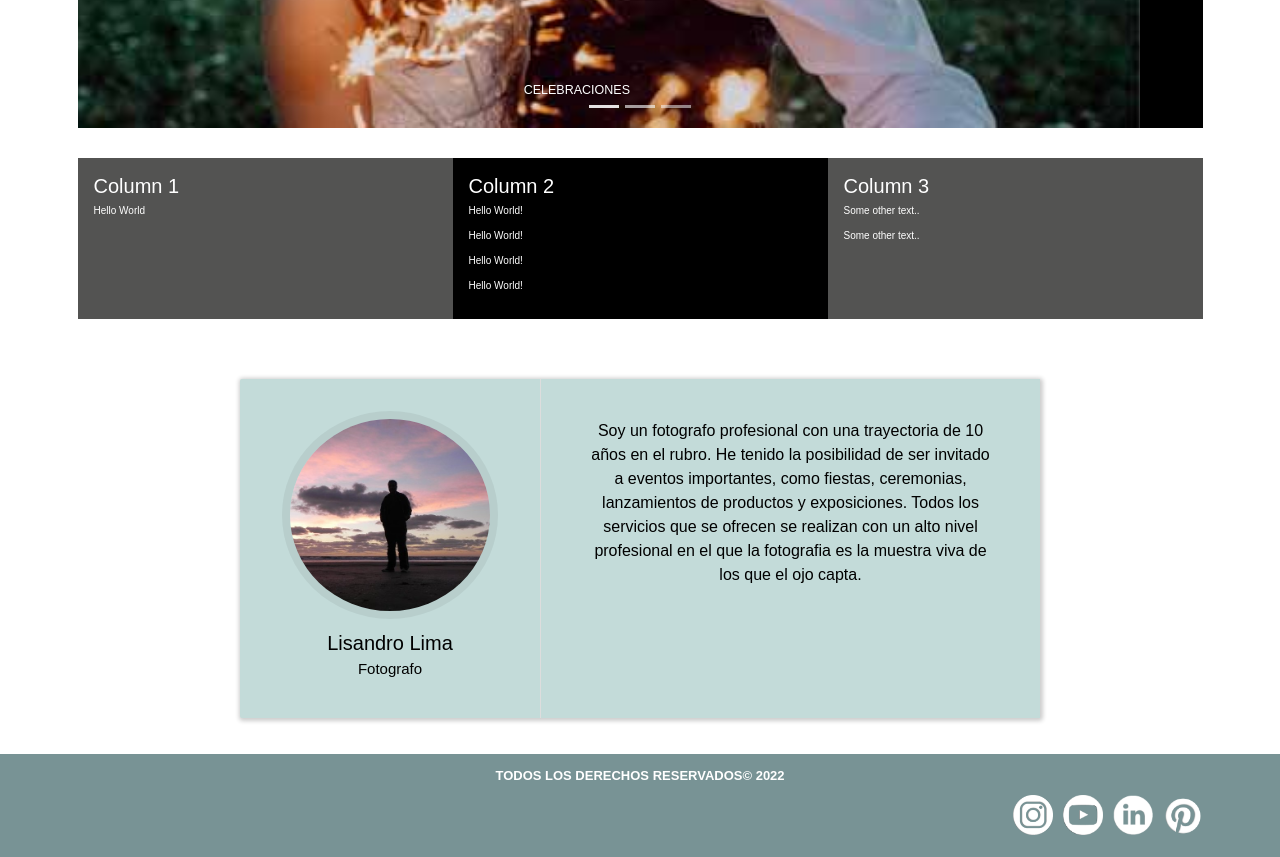
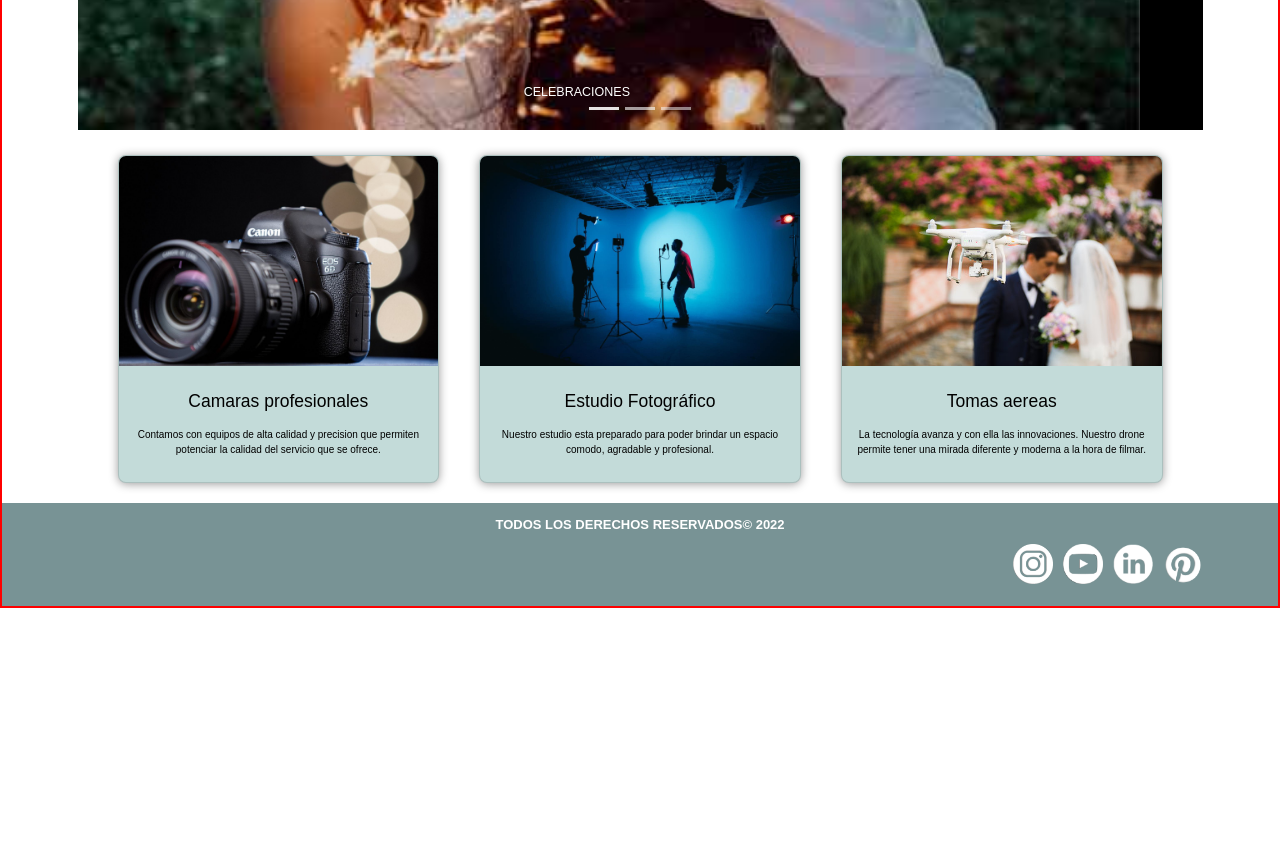
Before and after one commit to lisandrolima/proyecto_desarrolloweb, a website: page index.html in a window 1280 px wide. Shown: the part 520-1377 px from the top of the page. After the commit the page ends 1128 px from the top, so only its background shows below. Drawn offline with nearby package versions, Linux system fonts and the light colour scheme.

Commit message:
Agregue tarjetas al home

```diff
--- a/index.html
+++ b/index.html
@@ -95,51 +95,44 @@
       </button>
     </div>
 
-
-    <div class="container my-5">
-      <div class="col-container">
-        <div class="col" style="background:#535352">
-          <h2>Column 1</h2>
-          <p>Hello World</p>
+    <div class="containerCard container">
+      <div class="card">
+        <figure>
+          <img src="./assets/image/recurso1.jpg" alt="">
+        </figure>
+        <div class="content">
+          <h3>Camaras profesionales</h3>
+          <p>
+            Contamos con equipos de alta calidad y precision
+            que permiten potenciar la calidad del servicio que se ofrece.
+          </p>
         </div>
-
-        <div class="col" style="background: black">
-          <h2>Column 2</h2>
-          <p>Hello World!</p>
-          <p>Hello World!</p>
-          <p>Hello World!</p>
-          <p>Hello World!</p>
+      </div>
+      <div class="card">
+        <figure>
+          <img src="./assets/image/recurso2.jpg" alt="">
+        </figure>
+        <div class="content">
+          <h3>Estudio Fotográfico</h3>
+          <p>
+            Nuestro estudio esta preparado para poder brindar
+            un espacio comodo, agradable y profesional.
+          </p>
         </div>
-
-        <div class="col" style="background:#535352">
-          <h2>Column 3</h2>
-          <p>Some other text..</p>
-          <p>Some other text..</p>
+      </div>
+      <div class="card">
+        <figure>
+          <img src="./assets/image/recurso3.jpg" alt="">
+        </figure>
+        <div class="content">
+          <h3>Tomas aereas</h3>
+          <p>
+            La tecnología avanza y con ella las innovaciones.
+            Nuestro drone permite tener una mirada diferente y moderna a la hora de filmar.
+          </p>
         </div>
       </div>
     </div>
-
-    <div class="containerBox container my-2">
-      <div class="card-container">
-        <div class="headerCard">
-          <a href="#">
-            <img src="./assets/image/amanecer.jpg" style="width: 200px;" alt="">
-          </a>
-          <h2>Lisandro Lima</h2>
-          <h4>Fotografo</h4>
-        </div>
-        <div class="descriptionCard">
-          <P>
-            Soy un fotografo profesional con una trayectoria de 10 años en el rubro.
-            He tenido la posibilidad de ser invitado a eventos importantes, como fiestas, ceremonias,
-            lanzamientos de productos y exposiciones.
-            Todos los servicios que se ofrecen se realizan con un alto nivel profesional en el que
-            la fotografia es la muestra viva de los que el ojo capta.
-          </P>
-        </div>
-      </div>
-    </div>
-
 
   </main>
 
--- a/sass/misc/_normalize.scss
+++ b/sass/misc/_normalize.scss
@@ -16,17 +16,11 @@ body {
     min-height: 100vh;
     color: $secondary;
     font-family: $font-primary;
-    // background-color: #FAFDD6;
     display: grid;
     grid-template-rows: auto 1fr auto;
+    border: 2px solid red;
 }
 
 ul {
      list-style-type: none;
 }
-
-// a {
-//     text-decoration: none;
-//     color: $secondary;
-//     display: inline-block;
-// }
--- a/sass/views/_about.scss
+++ b/sass/views/_about.scss
@@ -1,103 +1,116 @@
 /* Atributos de la seccion ABOUT */
-// .sectionAbout {
-//     margin: 5rem auto;
-//     width: 100%;
-//     min-height: 100vh;
-//     border: 2px solid #8d4428;
-//     display: inline-block;
+.containerBox{
+    display: flex;
+    align-items: center;
+    justify-content: center;
+    height: 45vh;
+    padding: 0 2rem;
+}
 
-//     .content-section{
-//         float: left;
-//         width: 55%;
+.cardContainer{
+    display: flex;
+    width: 80rem;
+    height: auto;
+    font-size: $text-lg;
+    color: #000;
+    background: #C3DBD9;
+    border-radius: 2px;
+    box-shadow: 1px 1px 4px 2px rgba(0,0,0, .2);
+}
 
-//         .title {
-//             font-size: 3em;
-//             color: $principal;
-//         }
+.headerCard{
+    border-right: 1px solid #ddd;
+}
 
-//         .content>h3 {
-//             margin-top: 1rem;
-//             font-size: $text-lg;
-//             color: $principal;
-//         }
+.descriptionCard{
+    background: #C3DBD9;
+}
 
-//         .content>p {
-//             margin-top: 0.5rem;
-//             font-size: $text-md;
-//             line-height: 1.5;
-//             color: $principal;
-//             text-align: justify;
-//             padding-right: 1rem;
-//         }
-//     }
+.headerCard, .descriptionCard{
+    padding: 2rem;
+    text-align: center;
+}
 
-//     .image-section {
-//         float: right;
-//         width: 40%;
-//     }
+.headerCard a{
+    position: relative;
+    display: block;
+}
 
-//     .image-section img{
-//         width: 80%;
-//         height: auto;
-//         box-shadow: -1rem .5rem 1rem gray;
-//     }
-// }
+.headerCard img{
+    border-radius: 50%;
+    box-shadow: 0 0 0 8px rgba(0,0,0, .06);
+    margin: 2rem 3rem;
+    transition: .2s;
+}
 
-// @media screen and (max-width: 576px){
-//     .sectionAbout {
-//         flex-direction: column;
-//         justify-content: center;
-//         min-height: auto;
+.headerCard a:hover img{
+    box-shadow: 0 0 0 12px rgba(0,0,0, .01);
+}
 
-//         .content-section{
-//             float: none;
-//             width: 80%;
-//             display: block;
-//             margin: auto;
+.headerCard h2{
+    color: #000;
+}
 
-//             .title {
-//                 text-align: center;
-//             }
+.headerCard h4{
+    margin-bottom: 2rem;
+}
 
-//             .content {
-//                 text-align: justify;
-//             }
-//         }
+.descriptionCard{
+    position: relative;
+}
 
-//         .image-section {
-//             float: none;
-//             width: 70%;
-//             margin: auto;
-//         }
-//     }
-// }
+.descriptionCard p{
+    margin: 2rem 3rem;
+}
 
-// @media screen and (max-width: 480px){
-//     .sectionAbout {
-//         flex-direction: column;
-//         justify-content: center;
-//         min-height: auto;
+@media (max-width: 480px){
+    .containerBox{
+        display: flex;
+        flex-flow: wrap;
+        transform: scale(0.8);
+    }
 
-//         .content-section{
-//             float: none;
-//             width: 60%;
-//             display: block;
-//             margin: auto;
+    .card-container{
+        display: block;
+        width: 50rem;
+    }
 
-//             .title {
-//                 text-align: center;
-//             }
+    .headerCard{
+        padding: 2rem 2rem .5rem 2rem;
+    }
 
-//             .content {
-//                 text-align: justify;
-//             }
-//         }
+    .descriptionCard{
+        padding: 0.5rem 2rem 2rem 2rem;
+        background: transparent;
+    }
 
-//         .image-section {
-//             float: none;
-//             width: 60%;
-//             display: block;
-//             margin: auto;
-//         }
-//     }
-// }
+    .headerCard h4{
+        margin: 0;
+    }
+
+}
+@media screen and (max-width: 320px) {
+    .containerBox{
+        display: flex;
+        flex-flow: wrap;
+        transform: scale(0.8);
+    }
+
+    .card-container{
+        display: block;
+        width: 50rem;
+    }
+
+    .headerCard{
+        padding: 2rem 2rem .5rem 2rem;
+    }
+
+    .descriptionCard{
+        padding: 0.5rem 2rem 2rem 2rem;
+        background: transparent;
+    }
+
+    .headerCard h4{
+        margin: 0;
+    }
+}
--- a/sass/views/_gallery.scss
+++ b/sass/views/_gallery.scss
@@ -1,7 +1,3 @@
-.heading span {
-	display: block;
-}
-
 .gallery {
 	display: flex;
 	flex-wrap: wrap;
@@ -39,16 +35,3 @@
 		margin: 0;
 	}
 }
-
-
-    // a {
-    //     display: block;
-    //     position: relative;
-    //     overflow: hidden;
-    //     box-shadow: 0 0 6px rgba(0, 0, 0, .5);
-    // }
-
-    // a:hover img{
-    //     filter: blur(2px);
-    //     transform: rotate(10deg) scale(1.3);
-    // }
--- a/sass/views/_home.scss
+++ b/sass/views/_home.scss
@@ -1,106 +1,55 @@
-.col-container {
-    display: table;
+.containerCard{
     width: 100%;
-}
-.col {
-    display: table-cell;
-    padding: 16px;
-}
+    display: flex;
+    max-width: 110rem;
 
-@media only screen and (max-width: 480px) {
-    .col {
-      display: block;
-      width: 100%;
+    .card{
+        width: 100%;
+        margin: 2rem;
+        border-radius: .8rem;
+        overflow: hidden;
+        background: #C3DBD9;
+        box-shadow: 0px .1rem 1rem rgba(0,0,0, .4);
+        cursor: pointer;
+        transition: all 400ms ease;
+
+        &:hover{
+            box-shadow: .5rem .5rem 2rem rgba(0,0,0, .6);;
+            transform: translateY(-3%);
+        }
+        img{
+            width: 100%;
+            height: 21rem;
+        }
+        .content{
+            padding: 1.5rem;
+            text-align: center;
+
+            h3{
+                color: #000;
+                font-weight: 400;
+                margin-bottom: 1.5rem;
+            }
+            p{
+                color: #000;
+                line-height: 1.5;
+            }
+        }
     }
 }
 
-.containerBox{
-    display: flex;
-    align-items: center;
-    justify-content: center;
-    height: 50vh;
-    padding: 0 2rem;
+@media screen and (max-width: 480px) {
+    .containerCard{
+        display: flex;
+        flex-flow: wrap;
+        transform: scale(1);
+    }
 }
 
-.card-container{
-    display: flex;
-    width: 80rem;
-    height: auto;
-    font-size: $text-lg;
-    color: #000;
-    background: #C3DBD9;
-    border-radius: 2px;
-    box-shadow: 1px 1px 4px 2px rgba(0,0,0, .2);
+@media screen and (max-width: 320px) {
+    .containerCard{
+        display: flex;
+        flex-flow: wrap;
+        transform: scale(1);
+    }
 }
-
-.headerCard{
-    border-right: 1px solid #ddd;
-}
-
-.descriptionCard{
-    background: #C3DBD9;
-}
-
-.headerCard, .descriptionCard{
-    padding: 2rem;
-    text-align: center;
-}
-
-.headerCard a{
-    position: relative;
-    display: block;
-}
-
-.headerCard img{
-    border-radius: 50%;
-    box-shadow: 0 0 0 8px rgba(0,0,0, .06);
-    margin: 2rem 3rem;
-    transition: .2s;
-}
-
-.headerCard a:hover img{
-    box-shadow: 0 0 0 12px rgba(0,0,0, .01);
-}
-
-.headerCard h2{
-    color: #000;
-}
-
-.headerCard h4{
-    margin-bottom: 2rem;
-}
-
-.descriptionCard{
-    position: relative;
-}
-
-.descriptionCard p{
-    margin: 2rem 3rem;
-}
-
-@media (max-width: 480px){
-    .containerBox{
-        height: 60vh;
-    }
-
-    .card-container{
-        display: block;
-        width: 45rem;
-        font-size: $text-md;
-        transform: scale(0.8);
-    }
-
-    .headerCard{
-        padding: 2rem 2rem .5rem 2rem;
-    }
-
-    .descriptionCard{
-        padding: 0.5rem 2rem 2rem 2rem;
-        background: transparent;
-    }
-
-    .headerCard h4{
-        margin: 0;
-    }
-
-}
```
Also changed, not shown: assets/views/about.html (+20 -2 lines), assets/views/gallery.html (+0 -3 lines), assets/views/service.html (+5 -5 lines), assets/image/recurso1.jpg (added), assets/image/recurso2.jpg (added), assets/image/recurso3.jpg (added), css/style.css.
